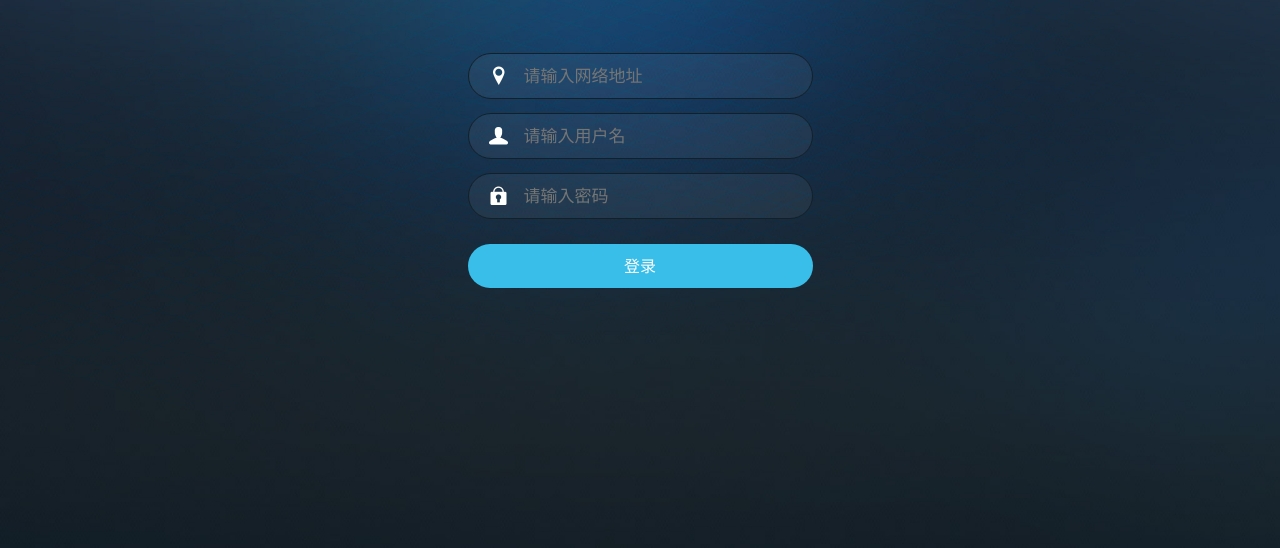
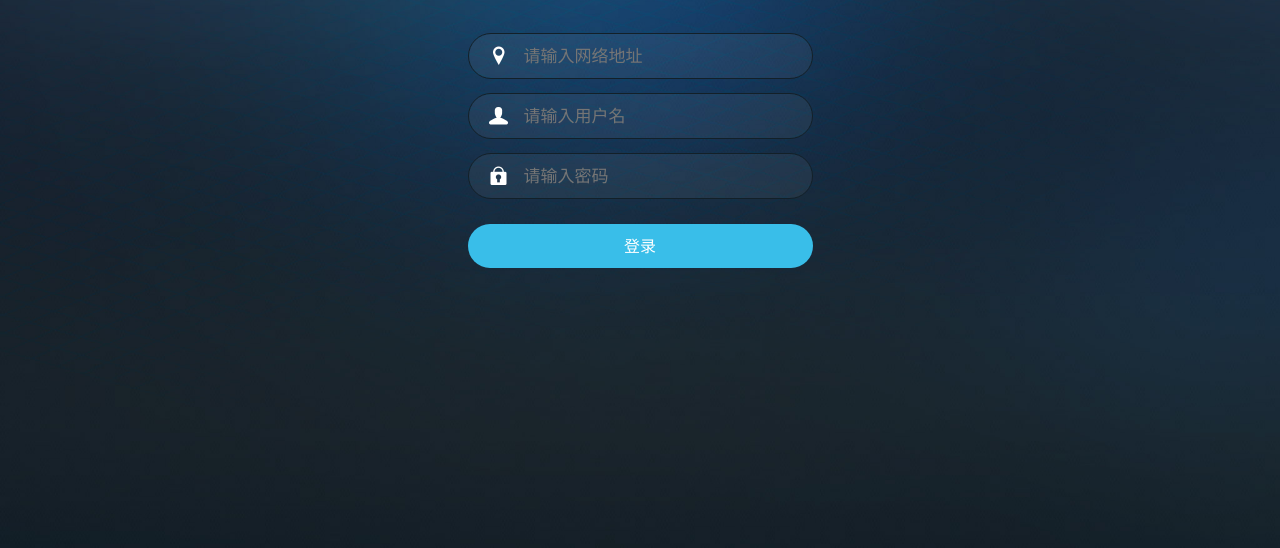
Before and after one commit to pklong020/work, a website: page csc_ipad/www/index.html in a window 1280 px wide. Shown: the part 252-800 px from the top of the page. Drawn offline with Linux system fonts and the light colour scheme.

Commit message:
change files

```diff
--- a/csc_ipad/www/index.html
+++ b/csc_ipad/www/index.html
@@ -34,7 +34,7 @@
 
         <script type="text/javascript" src="tpl/login.js"></script>
     </head>
-    <body>
+    <body style="padding-top:20px;margin-top:-20px;">
         <!-- Status bar overlay for fullscreen mode-->
         <div class="statusbar-overlay"></div>
         <!-- First, we need to add Panel's overlay that will overlays app while panel is opened -->
```
